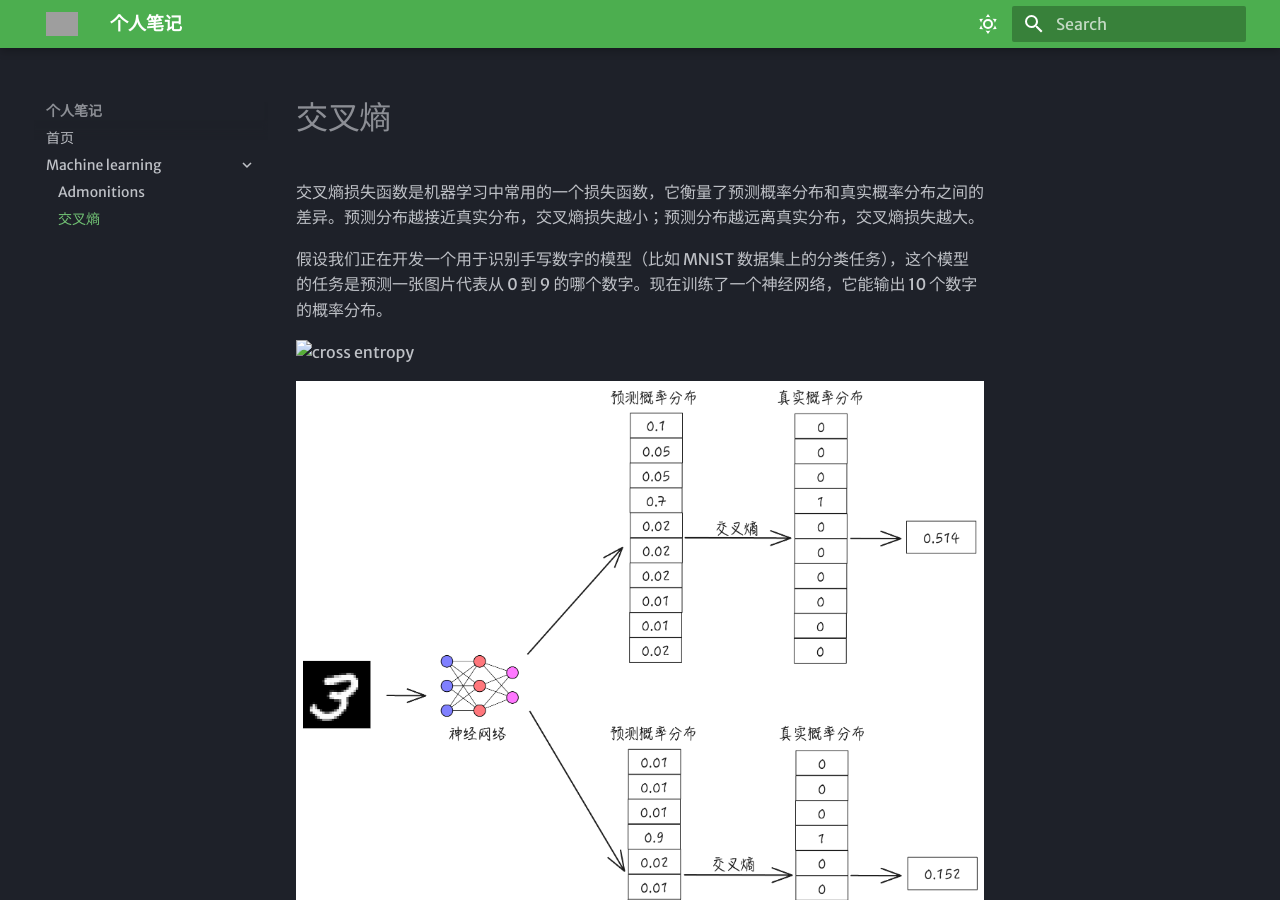
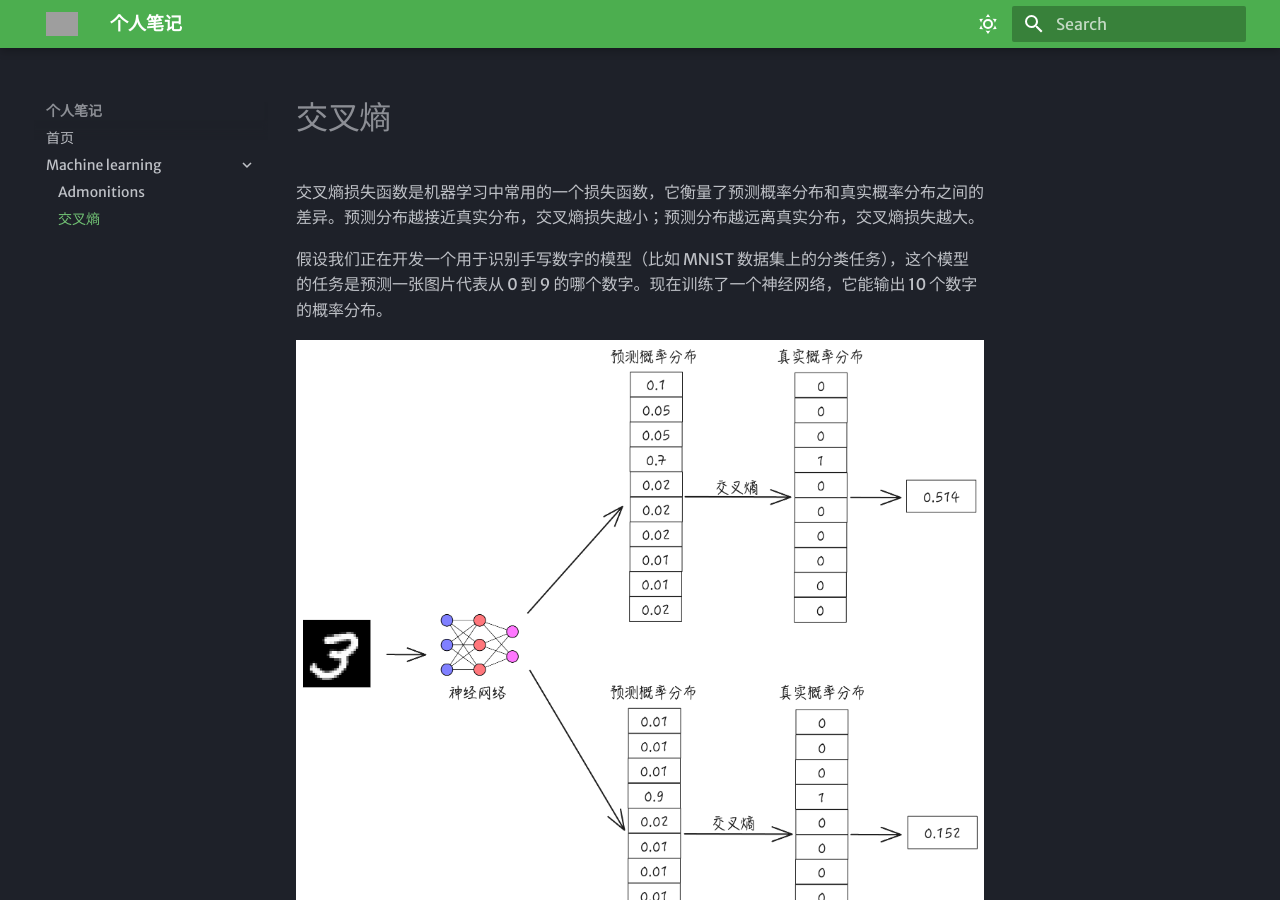
Before and after one commit to songw/my_blog, an MkDocs documentation site: the page built from docs/machine_learning/交叉熵.md, in a window 1280 px wide and 900 px high. Built offline with MkDocs 1.6.1 and Material for MkDocs 9.7.7, drawn with Linux system fonts in a browser that asks for light colours; some web fonts are replaced; grey boxes are pictures that could not be loaded.

Commit message:
交叉熵

```diff
--- a/docs/machine_learning/交叉熵.md
+++ b/docs/machine_learning/交叉熵.md
@@ -1,8 +1,6 @@
 交叉熵损失函数是机器学习中常用的一个损失函数，它衡量了预测概率分布和真实概率分布之间的差异。预测分布越接近真实分布，交叉熵损失越小；预测分布越远离真实分布，交叉熵损失越大。
 
 假设我们正在开发一个用于识别手写数字的模型（比如 MNIST 数据集上的分类任务），这个模型的任务是预测一张图片代表从 0 到 9 的哪个数字。现在训练了一个神经网络，它能输出 10 个数字的概率分布。
-
-<img src="../assets/image-20250531101040854.png" alt="cross entropy" width="300">
 
 ![cross entropy](../assets/image-20250531101040854.png)
 
```
